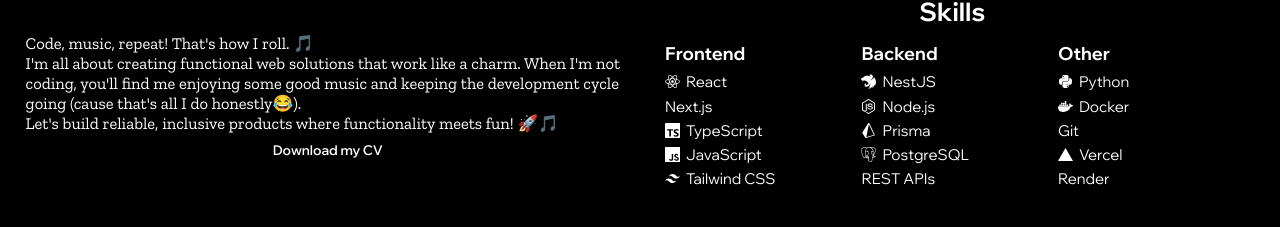
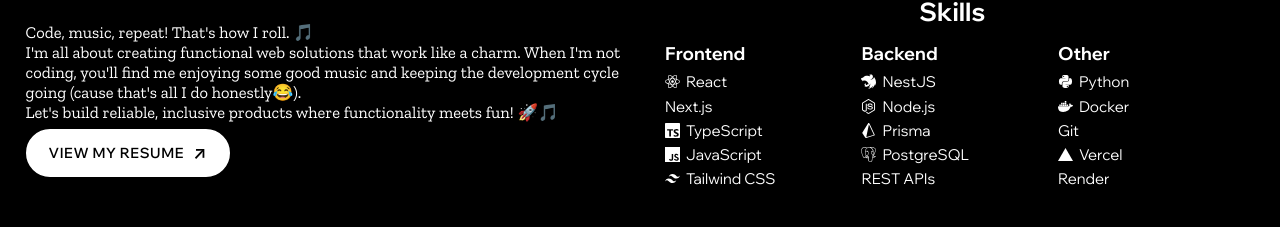
Before and after one commit to ronniiii-i/Roni-Egbu, a React (Vite) app: page / in a window 1280 px wide. Shown: the part 1080-1307 px from the top of the page. Built offline with nearby package versions, Linux system fonts and the light colour scheme.

Commit message:
refactor: enhance resume button styling and update link text

```diff
--- a/src/pages/Home.jsx
+++ b/src/pages/Home.jsx
@@ -102,31 +102,10 @@ function Home() {
               href="/Princess Roni Egbu - Fullstack Developer.pdf"
               target="_blank"
               rel="noopener noreferrer"
-              className="button"
-              download
-              // onClick={async (e) => {
-              //   // const url = "/Princess_Roni_Egbu_CV.pdf";
-              //   try {
-              //     const res = await fetch(url, { mode: "cors" });
-              //     if (!res.ok) return;
-              //     const blob = await res.blob();
-              //     const blobUrl = window.URL.createObjectURL(blob);
-              //     const a = document.createElement("a");
-              //     a.href = blobUrl;
-              //     // a.download = "Roni_Egbu_CV.pdf";
-              //     document.body.appendChild(a);
-              //     a.click();
-              //     a.remove();
-              //     window.URL.revokeObjectURL(blobUrl);
-              //     e.preventDefault();
-              //   } catch (err) {
-              //     console.error("Error downloading the file", err);
-              //     // Fallback to default link behavior
-              //     return;
-              //   }
-              // }}
+              className="button resume-button"
+              aria-label="View Roni Egbu's resume (opens in a new tab)"
             >
-              Download my CV
+              View my resume
             </a>
           </p>
         </div>
--- a/src/styles/home.scss
+++ b/src/styles/home.scss
@@ -47,6 +47,44 @@
   align-items: center;
   .text p {
     font-size: 1.1rem;
+  }
+  .resume-button {
+    display: inline-flex;
+    align-items: center;
+    justify-content: center;
+    gap: 0.6rem;
+    width: auto;
+    max-width: none;
+    margin: 0.5rem 0 0;
+    padding: 0.85rem 1.4rem;
+    border: 2px solid $white;
+    border-radius: 999px;
+    background: $white;
+    color: $black;
+    font-family: $sans;
+    font-size: 0.95rem;
+    letter-spacing: 0.04em;
+    text-transform: uppercase;
+    transition: transform 0.2s ease, box-shadow 0.2s ease,
+      background-color 0.2s ease, color 0.2s ease;
+
+    &::after {
+      content: "↗";
+      font-size: 1.15rem;
+      line-height: 1;
+    }
+
+    &:hover {
+      background: transparent;
+      color: $white;
+      text-decoration: none;
+      transform: translateY(-2px);
+      box-shadow: 0 8px 20px rgba($white, 0.18);
+    }
+
+    &:active {
+      transform: translateY(0);
+    }
   }
   .skills {
     h3 {
```
